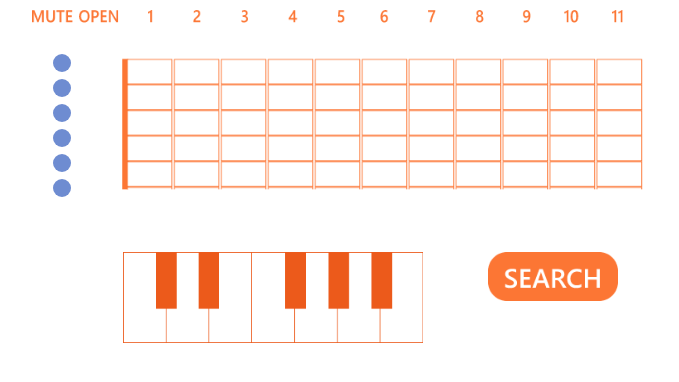
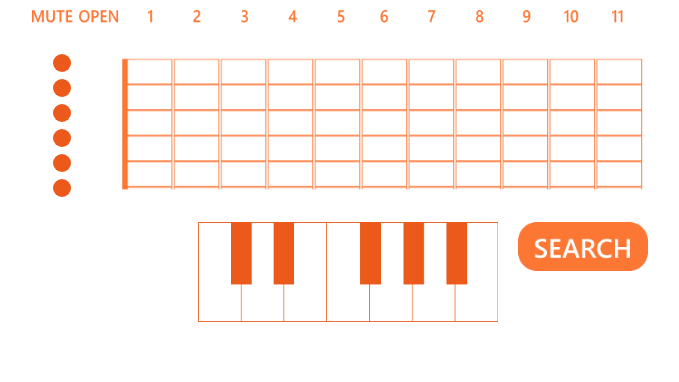
Before and after one commit to tamama9018/Tab-analyzer, a PHP site: page / in a window 1280 px wide. Shown: the part 51-433 px from the top of the page, without its empty margins (292-971 px from the left). Run offline with PHP 8.4, Linux system fonts and the light colour scheme; data that the repository does not hold is empty.

Commit message:
change file

```diff
--- a/index.php
+++ b/index.php
@@ -51,11 +50,52 @@
       .neck-mobile{
         display:none;
       }
+      /*鍵盤*/
+      .key{
+        height:100%;
+        display:flex;
+        margin: 20px auto;
+        width:300px;
+
+
+        justify-content: space-between;
+        position: relative;
+      }
+
+      .flet{
+
+        opacity: 10;
+        margin: 0 auto;
+        width:300px; /*divの幅を決める*/
+       height:150px;
+        text-align: center;
+      }
+
+      .string{
+        position: absolute;
+        opacity: 3;
+        z-index: 5;
+        width:300px;
+        height: 100px;
+        left:0;
+      }
+      .piano{
+        position: absolute;
+        opacity:3;
+        z-index: 1;
+        width:300px;
+        height: 100px;
+        left:0;
+      }
+
       .search{
         width:130px;
         margin: 0 auto;
         padding-left: 20px;
 
+      }
+      .searchbtn{
+        width:130px;
       }
 
 /*ラジオボタンの装飾
@@ -63,13 +103,14 @@
       .my-radio {
         position: relative;
         /*display: block; /* 縦並びに */
-        width:42px;
+        width:22px;
         height:25px;
         cursor: pointer;
         user-select: none;
         z-index: 3;
         display: inline-block;
-
+        text-align: center;
+        margin-right:20px;
       }
       label{
 
@@ -94,52 +135,27 @@
       .radio-mark:after {
         content: "";
         position: absolute;
-        background: #6E8CD1; /* 色 */
+        background: #EC5A1B; /* 色 */
         border-radius: 50%;
         top: 2px;
         bottom: 2px;
         left: 2px;
         right: 2px;
         opacity: 0; /* 透明にしておく */
-
       }
       /* 選択時に重ねた円の透明を解除 */
       .my-radio input:checked + .radio-mark:after {
         opacity: 1;
       }
 
-      /*鍵盤*/
-      .key{
-        height:100px;
-        display:flex;
-        width:800px;
-        margin:50px auto;
-      }
-      .flet{
-        position: relative;
-        opacity: 10;
-
-        width:350px; /*divの幅を決める*/
-        height:100%;
-        text-align: center;
-      }
-
-      .string{
-        position: absolute;
-        opacity: 3;
-        z-index: 5;
-        width:300px;
-      }
-      .piano{
-        position: absolute;
-        opacity:3;
-        z-index: 1;
-        width:300px;
-      }
 
 /*スマホ
 -------------------------------*/
   @media (max-width:800px) {
+    .conteinar{
+      display: flex;
+      overflow:hidden;
+    }
     body{
       text-align: center;
 
@@ -222,6 +265,7 @@
     <header>
       <img src="./images/Whatab.png" alt="logo">
    </header>
+   <div class="conteinar">
    <div class="neck">
     <form class="neck" action="" method="post">
     <div class="neck-wrapper">
@@ -405,6 +449,7 @@
   </div>
   </div>
   <div class="key">
+    <div class="piano-wrapper">
   <div class="flet">
     <img src="" name="area1" class="string">
   <img src="" name="area2" class="string">
@@ -415,9 +460,9 @@
 
   <img src="./images/piano.png" alt="piano" class="piano">
   </div>
-
+</div>
   <div class="search">
-   <input type="image" name="" src="./images/search.png" class="search">
+   <input type="image" name="" src="./images/search.png" class="searchbtn">
   <?php
     $string1 = $_POST['string1'];
     $string2 = $_POST['string2'];
@@ -516,6 +562,8 @@
           document.area2.src = "images/a.png";
         }else if (radio[12].checked) {
           document.area2.src = "images/as.png";
+        }else if (radio[0].checked){
+          document.area2.src = "images/mute.png";
         }
       }
       //string3
@@ -545,6 +593,8 @@
           document.area3.src = "images/f.png";
         }else if (radio[12].checked) {
           document.area3.src = "images/fs.png";
+        }else if (radio[0].checked){
+          document.area3.src = "images/mute.png";
         }
       }
       //string4
@@ -574,6 +624,8 @@
           document.area4.src = "images/c.png";
         }else if (radio[12].checked) {
           document.area4.src = "images/cs.png";
+        }else if (radio[0].checked){
+          document.area4.src = "images/mute.png";
         }
       }
       //string5
@@ -603,6 +655,8 @@
           document.area5.src = "images/g.png";
         }else if (radio[12].checked) {
           document.area5.src = "images/gs.png";
+        }else if (radio[0].checked){
+          document.area5.src = "images/mute.png";
         }
       }
       //string6
@@ -632,6 +686,8 @@
           document.area6.src = "images/d.png";
         }else if (radio[12].checked) {
           document.area6.src = "images/ds.png";
+        }else if (radio[0].checked){
+          document.area6.src = "images/mute.png";
         }
       }
 
--- a/pianotest.js
+++ b/pianotest.js
@@ -33,7 +33,7 @@ function showimg1(){
   function muteimg1(){
     radio = document.getElementsByName('string1')
     if(radio[0].checked){
-      document.area1.src = "images/mute.png";
+      document.area1.src = "./images/mute.png";
     }
   }
 
@@ -70,7 +70,7 @@ function showimg2(){
 function muteimg2(){
   radio = document.getElementsByName('string2')
   if(radio[0].checked){
-    document.area2.src = "images/mute.png";
+    document.area2.src = "./images/mute.png";
   }
 }
 
@@ -106,7 +106,7 @@ function showimg3(){
 function muteimg3(){
   radio = document.getElementsByName('string3')
   if(radio[0].checked){
-    document.area3.src = "images/mute.png";
+    document.area3.src = "./images/mute.png";
   }
 }
 
@@ -142,7 +142,7 @@ function showimg4(){
 function muteimg4(){
   radio = document.getElementsByName('string4')
   if(radio[0].checked){
-    document.area4.src = "images/mute.png";
+    document.area4.src = "./images/mute.png";
   }
 }
 //string5
@@ -177,7 +177,7 @@ function showimg5(){
 function muteimg5(){
   radio = document.getElementsByName('string5')
   if(radio[0].checked){
-    document.area5.src = "images/mute.png";
+    document.area5.src = "./images/mute.png";
   }
 }
 //string6
@@ -212,6 +212,6 @@ function showimg6(){
 function muteimg6(){
   radio = document.getElementsByName('string6')
   if(radio[0].checked){
-    document.area6.src = "images/mute.png";
+    document.area6.src = "./images/mute.png";
   }
 }
```
Also changed, not shown: other parts of index.php (+36 -9 lines).
